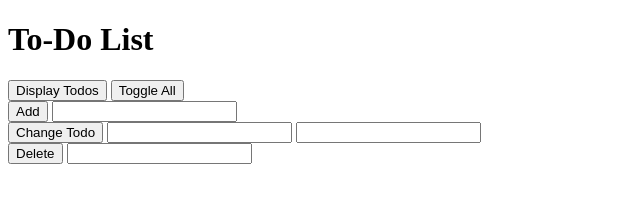
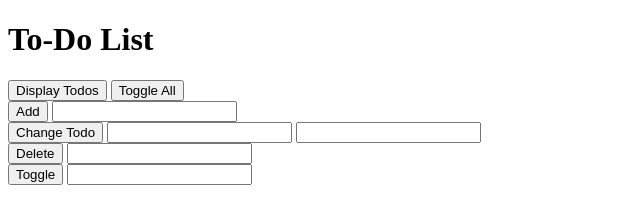
Before and after one commit to mbentro/Practical-JavaScript, a plain HTML site: page index.html in a window 1280 px wide. Shown: the whole page, without its empty margins (0-640 px from the left). Drawn offline with Linux system fonts and the light colour scheme.

Commit message:
Added 'Toggle' button v.8

```diff
--- a/index.html
+++ b/index.html
@@ -30,8 +30,10 @@
       <button onclick="handlers.deleteTodo()">Delete</button>
       <input id="deleteTodoPositionInput" type="number">
     </div>
-    <!--<button onclick="handlers.toggleCompleted()">Toggle Completed</button>-->
-
+    <div>
+      <button onclick="handlers.toggleCompleted()">Toggle</button>
+      <input id="toggleCompletedPositionInput" type="number">
+    </div>
     <script src="script.js"></script> <!--Moved from above-->
   </body>
 
--- a/script.js
+++ b/script.js
@@ -83,9 +83,6 @@ var handlers = { //object to handle onclick events
   displayTodos: function(){
     todoList.displayTodos();
   },
-  toggleAll: function(){
-    todoList.toggleAll();
-  },
   addTodo: function(){
     var addTodoTextInput = document.getElementById('addTodoTextInput');
     todoList.addTodo(addTodoTextInput.value); //get value of whatever was typed in the input
@@ -103,7 +100,12 @@ var handlers = { //object to handle onclick events
     todoList.deleteTodo(deleteTodoPositionInput.valueAsNumber);
     deleteTodoPositionInput.value = '';
   },
-  // toggleCompleted: function() {
-  //   todoList.toggleCompleted();
-  // }
+  toggleCompleted: function(){
+    var toggleCompletedPositionInput = document.getElementById('toggleCompletedPositionInput');
+    todoList.toggleCompleted(toggleCompletedPositionInput.valueAsNumber);
+    toggleCompletedPositionInput.value ='';
+  },
+  toggleAll: function(){
+  todoList.toggleAll();
+  }
 };
```
